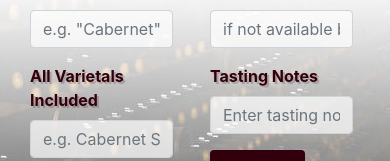
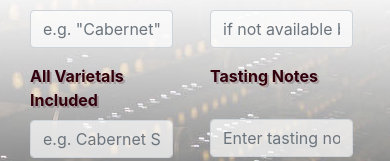
Before and after one commit to JonMisner/dynamicwines2, a React (Create React App) app in the folder client/: page /addWine in a window 390 px wide. Shown: the part 616-777 px from the top of the page. Built offline with nearby package versions, Linux system fonts and the light colour scheme; no server answers; a web font is replaced by a local one.

Commit message:
minor change to add wine button

```diff
--- a/client/src/pages/addWine/addWine.css
+++ b/client/src/pages/addWine/addWine.css
@@ -20,6 +20,8 @@
   width: fit-content !important;
   background-color: rgba(50.2, 0, 12.5,1);
   color: white;
+  left: 50%;
+  right: 50%;
 }
 
 .formCol {
@@ -87,3 +89,11 @@
     text-shadow: 2px 2px rgba(50.2, 0, 12.5, 0.2);
   }
 }
+
+@media only screen and (max-width: 400px){
+  .iAmSpecial {
+    color: rgba(50.2, 0, 12.5,1);
+    text-shadow: 2px 2px rgba(50.2, 0, 12.5, 0.2);
+    padding-bottom: 23px;
+  }
+}
--- a/client/src/pages/addWine/addWine.js
+++ b/client/src/pages/addWine/addWine.js
@@ -184,7 +184,7 @@
                     name="PPG"
                     placeholder="if not available by the glass, leave blank"
                   />
-                  <Label className="labelSmall">Tasting Notes</Label>
+                  <Label className="iAmSpecial">Tasting Notes</Label>
                   <Input
                     onChange={handleInputChange}
                     name="details"
@@ -233,6 +233,9 @@
 
                         </Col>
                       </Row>
+                      <Row>
+
+                      </Row>
                     </ListItem>
                   ))}
                 </List>
```
